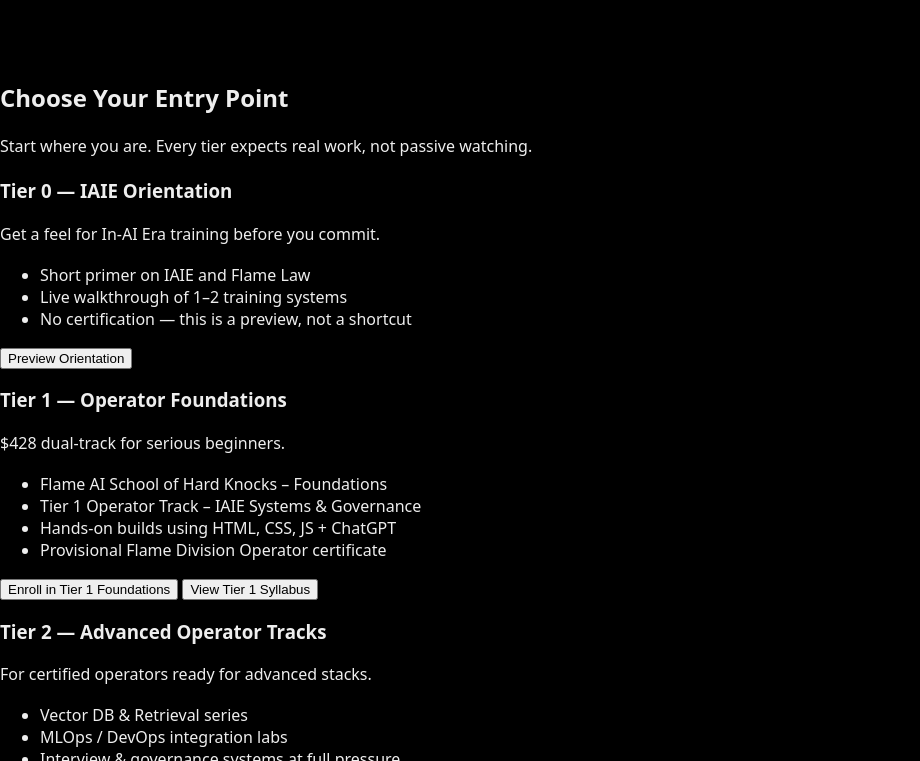
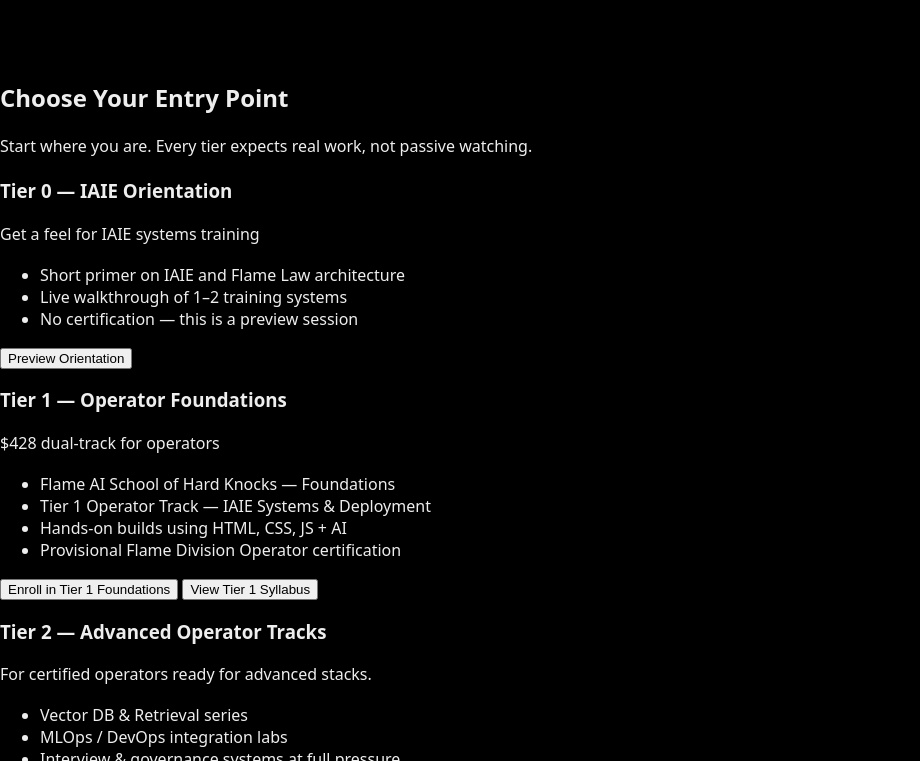
Before and after one commit to Andrew-Davis-Ai-portfolio/FDA-OPS-1, a plain HTML site: page docs/index.html in a window 1280 px wide. Shown: the part 428-1189 px from the top of the page, without its empty margins (0-920 px from the left). Drawn offline with Linux system fonts and the light colour scheme.

Commit message:
Update index.html

```diff
--- a/docs/index.html
+++ b/docs/index.html
@@ -116,13 +116,15 @@
     <!-- Tier 0 -->
 <article class="tier-card">
   <h3>Tier 0 — IAIE Orientation</h3>
-      <p class="tier-tagline">Get a feel for In-AI Era training before you commit.</p>
+  <p class="tier-tagline">Get a feel for IAIE systems training</p>
+
   <ul class="tier-points">
-        <li>Short primer on IAIE and Flame Law</li>
+    <li>Short primer on IAIE and Flame Law architecture</li>
     <li>Live walkthrough of 1–2 training systems</li>
-        <li>No certification — this is a preview, not a shortcut</li>
+    <li>No certification — this is a preview session</li>
   </ul>
-      <button class="btn ghost" onclick="window.location.href='dojo/tier0.html'">
+
+  <button class="btn ghost" onclick="window.location.href='https://github.com/Andrew-Davis-Ai-portfolio/Andrew-Davis-Ai-Portfolio-/blob/main/readme.md'">
     Preview Orientation
   </button>
 </article>
@@ -130,17 +132,20 @@
    <!-- Tier 1 -->
 <article class="tier-card tier-featured">
   <h3>Tier 1 — Operator Foundations</h3>
-      <p class="tier-tagline">$428 dual-track for serious beginners.</p>
+  <p class="tier-tagline">$428 dual-track for operators</p>
+
   <ul class="tier-points">
-        <li>Flame AI School of Hard Knocks – Foundations</li>
-        <li>Tier 1 Operator Track – IAIE Systems & Governance</li>
-        <li>Hands-on builds using HTML, CSS, JS + ChatGPT</li>
-        <li>Provisional Flame Division Operator certificate</li>
+    <li>Flame AI School of Hard Knocks — Foundations</li>
+    <li>Tier 1 Operator Track — IAIE Systems & Deployment</li>
+    <li>Hands-on builds using HTML, CSS, JS + AI</li>
+    <li>Provisional Flame Division Operator certification</li>
   </ul>
-      <button class="btn primary" onclick="window.location.href='courses/tier1-operator.html'">
+
+  <button class="btn primary" onclick="window.location.href='https://buy.stripe.com/'">
     Enroll in Tier 1 Foundations
   </button>
-      <button class="btn link" onclick="window.location.href='courses/tier1-syllabus.html'">
+
+  <button class="btn link" onclick="window.location.href='https://github.com/Andrew-Davis-Ai-portfolio/Flame-Ai-School-Of-Hard-Knocks-/blob/main/SYLLABUS.md'">
     View Tier 1 Syllabus
   </button>
 </article>
```
Lines whose indentation alone changed are shown as unchanged.
